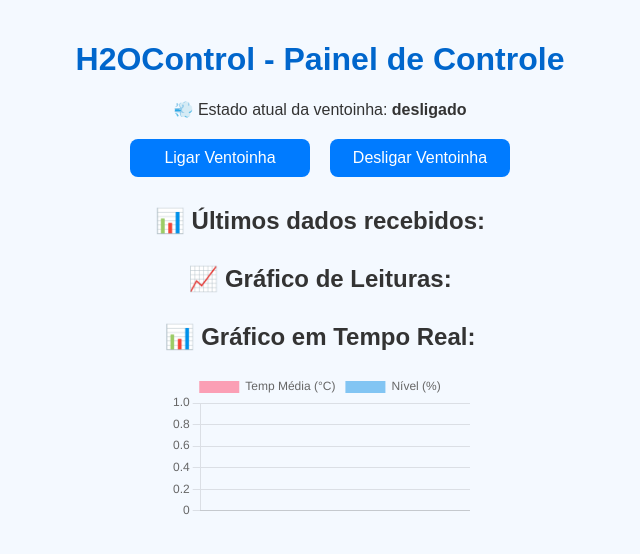
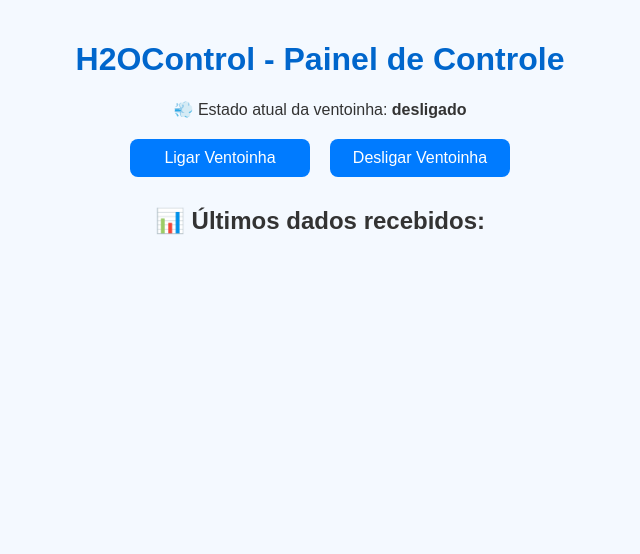
Before and after one commit to Bhdc54/H2Ocontrol, a FastAPI app: page / in a window 1280 px wide. Shown: the top 554 px of the page, without its empty margins (320-960 px from the left). Run offline with FastAPI, Linux system fonts and the light colour scheme; data that the repository does not hold is empty; some libraries are stand-ins or nearby versions.

Commit message:
tirando o grafico

```diff
--- a/routes/sensor_routes.py
+++ b/routes/sensor_routes.py
@@ -1,9 +1,9 @@
 import io
 import base64
-import matplotlib.pyplot as plt
-import matplotlib
-import pandas as pd
-matplotlib.use('Agg')
+#import matplotlib.pyplot as plt
+#import matplotlib
+#import pandas as pd
+#matplotlib.use('Agg')
 from fastapi import APIRouter, Request
 from fastapi.responses import HTMLResponse
 from fastapi.templating import Jinja2Templates
@@ -12,7 +12,7 @@ from services.ventoinha_service import set_ventoinha_estado, get_ventoinha_estad
 from datetime import datetime, timezone, timedelta
 from typing import List
 from firebase_config import get_firestore_client
-from collections import defaultdict
+#from collections import defaultdict
 
 router = APIRouter()
 templates = Jinja2Templates(directory="templates")
@@ -93,7 +93,7 @@ async def definir_estado_ventoinha(estado: VentoinhaState):
 
 from fastapi.responses import JSONResponse
 
-@router.get("/grafico-json")
+""" @router.get("/grafico-json")
 async def grafico_json(sensor_id: str):
     ALTURA_REAL = 350  # altura total do reservatório em cm
     db = get_firestore_client()
@@ -138,4 +138,4 @@ async def grafico_json(sensor_id: str):
     })
 @router.get("/grafico", response_class=HTMLResponse)
 async def grafico(request: Request, sensor_id: str):
-    return templates.TemplateResponse("grafico.html", {"request": request, "sensor_id": sensor_id})
+    return templates.TemplateResponse("grafico.html", {"request": request, "sensor_id": sensor_id})"""
--- a/templates/index.html
+++ b/templates/index.html
@@ -179,11 +179,5 @@
 
     <h2>📊 Últimos dados recebidos:</h2>
     <ul id="dados"></ul>
-
-    <h2>📈 Gráfico de Leituras:</h2>
-    <div id="grafico-historico"></div>
-
-    <h2>📊 Gráfico em Tempo Real:</h2>
-    <canvas id="grafico-tempo-real"></canvas>
 </body>
 </html>
```
